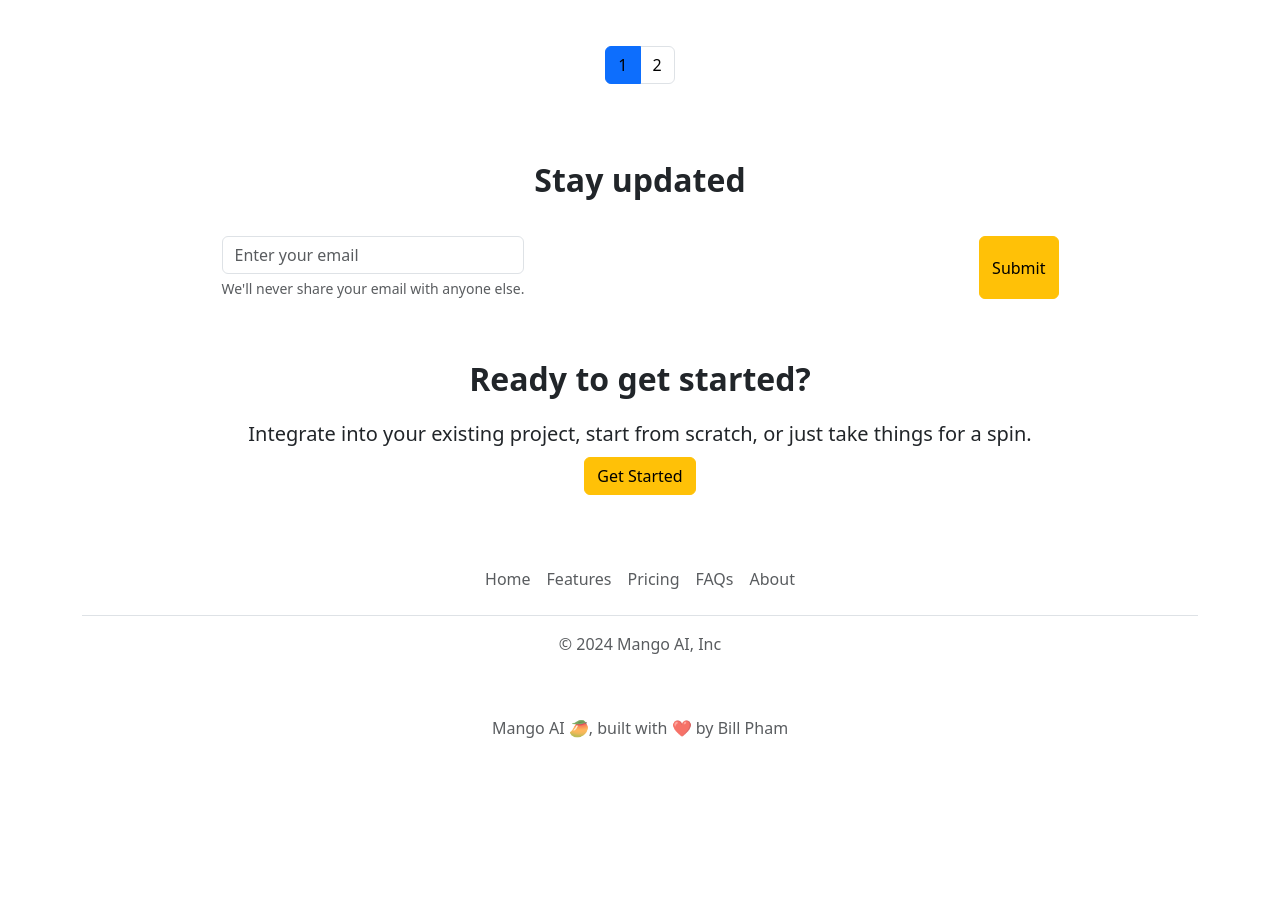
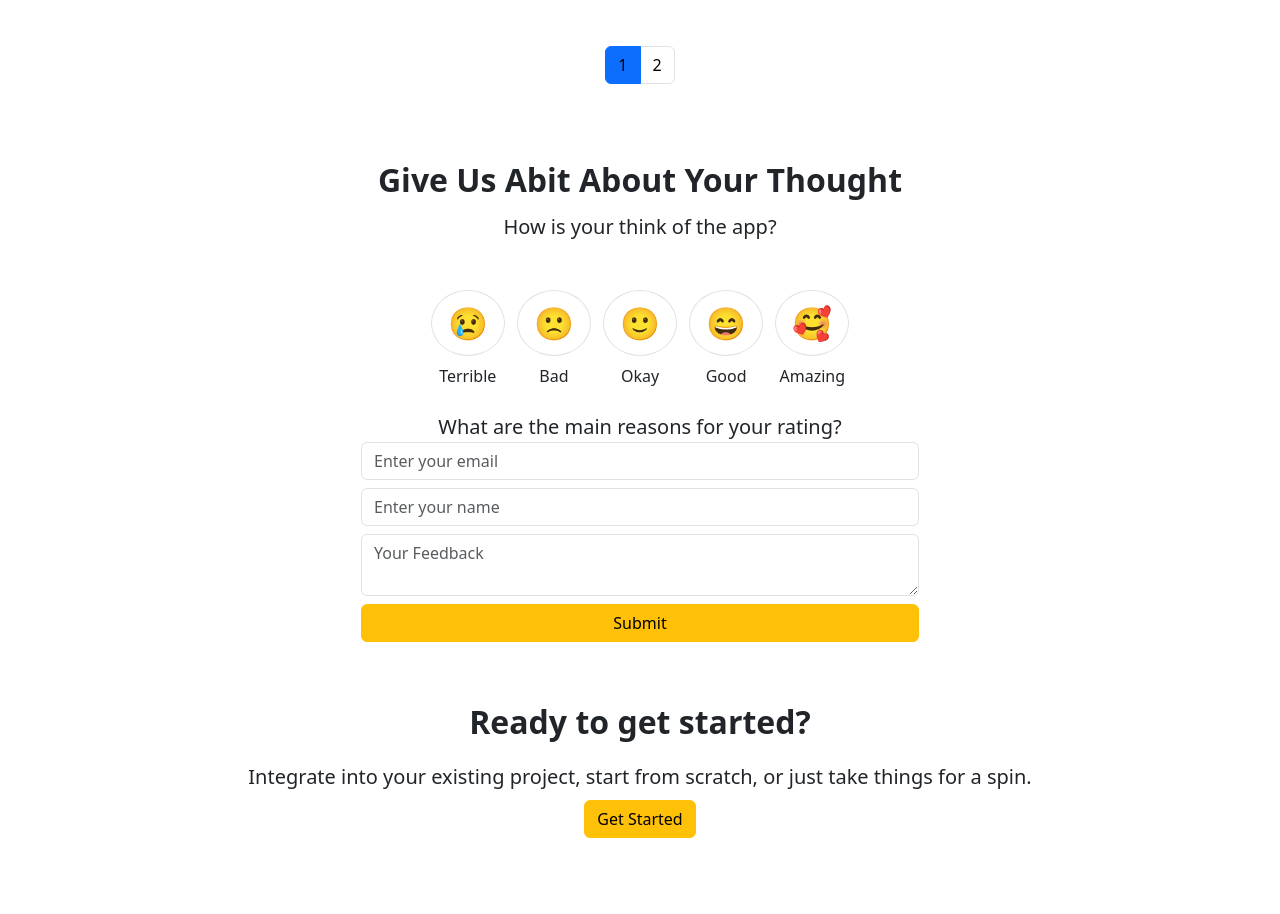
Before and after one commit to bbi3mn4u69/Mango-AI-chatbot, a Vue app: page / in a window 1280 px wide. Shown: the part 2035-2949 px from the top of the page. Before the commit the page ends 2779 px from the top, so only its background shows below. Built offline with nearby package versions, Linux system fonts and the light colour scheme; no server answers; the database is empty; what vue3-google-login would draw is missing.

Commit message:
form UI up

```diff
--- /dev/null
+++ b/src/components/landing/feedbackform.section.component.vue
@@ -0,0 +1,192 @@
+<template>
+  <div
+    class="d-flex flex-column justify-content-center align-items-center py-4"
+  >
+    <div class="container">
+      <div class="w-50 mx-auto">
+        <!-- next section -->
+        <div class="d-flex flex-column gap-2 justify-content-center pb-4 my-2">
+          <div class="text-center fs-2 fw-bold">
+            Give Us Abit About Your Thought
+          </div>
+          <div class="text-center fw-light fs-5">
+            How is your think of the app?
+          </div>
+        </div>
+        <form class="w-full">
+          <div class="d-flex justify-content-center my-4">
+            <div class="d-flex justify-content-between w-75">
+              <label
+                @click="rating = 1"
+                class="text-center"
+                style="cursor: pointer"
+              >
+                <input
+                  type="radio"
+                  name="rating"
+                  value="1"
+                  class="d-none"
+                  v-model="rating"
+                />
+                <div
+                  :class="{
+                    'fs-2 px-3 py-2 border rounded-circle': true,
+                    'highlight border-warning': rating === 1,
+                  }"
+                >
+                  😢
+                </div>
+                <div :class="{ 'mt-2': true, 'highlight-text': rating === 1 }">
+                  Terrible
+                </div>
+              </label>
+              <label
+                @click="rate(2)"
+                class="text-center"
+                style="cursor: pointer"
+              >
+                <input
+                  type="radio"
+                  name="rating"
+                  value="2"
+                  class="d-none"
+                  v-model="rating"
+                />
+                <div
+                  :class="{
+                    'fs-2 px-3 py-2 border rounded-circle': true,
+                    'highlight border-warning': rating === 2,
+                  }"
+                >
+                  🙁
+                </div>
+                <div :class="{ 'mt-2': true, 'highlight-text': rating === 2 }">
+                  Bad
+                </div>
+              </label>
+              <label
+                @click="rate(3)"
+                class="text-center"
+                style="cursor: pointer"
+              >
+                <input
+                  type="radio"
+                  name="rating"
+                  value="3"
+                  class="d-none"
+                  v-model="rating"
+                />
+                <div
+                  :class="{
+                    'fs-2 px-3 py-2 border rounded-circle': true,
+                    'highlight border-warning': rating === 3,
+                  }"
+                >
+                  🙂
+                </div>
+                <div :class="{ 'mt-2': true, 'highlight-text': rating === 3 }">
+                  Okay
+                </div>
+              </label>
+              <label
+                @click="rate(4)"
+                class="text-center"
+                style="cursor: pointer"
+              >
+                <input
+                  type="radio"
+                  name="rating"
+                  value="4"
+                  class="d-none"
+                  v-model="rating"
+                />
+                <div
+                  :class="{
+                    'fs-2 px-3 py-2 border rounded-circle': true,
+                    'highlight border-warning': rating === 4,
+                  }"
+                >
+                  😄
+                </div>
+                <div :class="{ 'mt-2': true, 'highlight-text': rating === 4 }">
+                  Good
+                </div>
+              </label>
+              <label
+                @click="rate(5)"
+                class="text-center"
+                style="cursor: pointer"
+              >
+                <input
+                  type="radio"
+                  name="rating"
+                  value="5"
+                  class="d-none"
+                  v-model="rating"
+                />
+                <div
+                  :class="{
+                    'fs-2 px-3 py-2 border rounded-circle': true,
+                    'highlight border-warning': rating === 5,
+                  }"
+                >
+                  🥰
+                </div>
+                <div :class="{ 'mt-2': true, 'highlight-text': rating === 5 }">
+                  Amazing
+                </div>
+              </label>
+            </div>
+          </div>
+          <div class="text-center fw-light fs-5 align-items-start">
+            What are the main reasons for your rating?
+          </div>
+          <div class="d-flex justify-content-center flex-column">
+            <div class="d-flex justify-content-center flex-column gap-2">
+              <input
+                placeholder="Enter your email"
+                type="email"
+                class="form-control"
+                aria-describedby="emailHelp"
+              />
+              <input
+                placeholder="Enter your name"
+                type="text"
+                class="form-control"
+                aria-describedby="name"
+              />
+              <textarea
+                placeholder="Your Feedback"
+                type="text"
+                class="form-control"
+                id="exampleInputEmail1"
+                aria-describedby="text"
+              />
+            </div>
+
+            <button type="submit" class="btn btn-warning mt-2">Submit</button>
+          </div>
+        </form>
+      </div>
+    </div>
+  </div>
+</template>
+
+<script setup>
+import { ref } from "vue";
+let rating = ref(null);
+const rate = (number) => {
+  rating.value = number;
+  console.log(rating.value);
+};
+</script>
+
+<style scoped>
+.highlight {
+  border-color: #ff9900; /* Example color */
+  background-color: #fff2e0; /* Example background color */
+}
+.highlight-text {
+  color: #ff9900;
+}
+</style>
--- a/src/components/landing/form.section.component.vue
+++ /dev/null
@@ -1,40 +0,0 @@
-<template>
-  <div
-    class="d-flex flex-column justify-content-center align-items-center py-4"
-  >
-    <div class="container">
-      <div class="w-75 mx-auto">
-      <!-- next section -->
-      <div class="text-center fs-2 my-2 fw-bold pb-4">Stay updated</div>
-      <form class="w-full">
-        <div class="d-flex justify-content-between flex-row">
-          <div>
-
-            <input
-              placeholder="Enter your email"
-              type="email"
-              class="form-control"
-              id="exampleInputEmail1"
-              aria-describedby="emailHelp"
-            />
-
-            <div id="emailHelp" class="form-text">
-              We'll never share your email with anyone else.
-            </div>
-
-          </div>
-
-          <button type="submit" class="btn btn-warning">Submit</button>
-
-        </div>
-      </form>
-      </div>
-    </div>
-  </div>
-</template>
-
-<script>
-export default {
-  name: "form-section",
-};
-</script>
--- a/src/views/Landing.vue
+++ b/src/views/Landing.vue
@@ -16,7 +16,7 @@
 import FeedbackSection from "@/components/landing/feedback.section.component.vue";
 import HeroSection from "@/components/landing/hero.section.componenr.vue";
 import IntroductionSection from "@/components/landing/introduction.section.component.vue";
-import FormSection from "@/components/landing/form.section.component.vue";
+import FormSection from "@/components/landing/feedbackform.section.component.vue";
 import LastCallSection from "@/components/landing/lastcall.section.component.vue";
 import Navbar from "@/components/shared/navbar.shared.component.vue";
 import Footer from "@/components/shared/footer.shared.component.vue"
```
